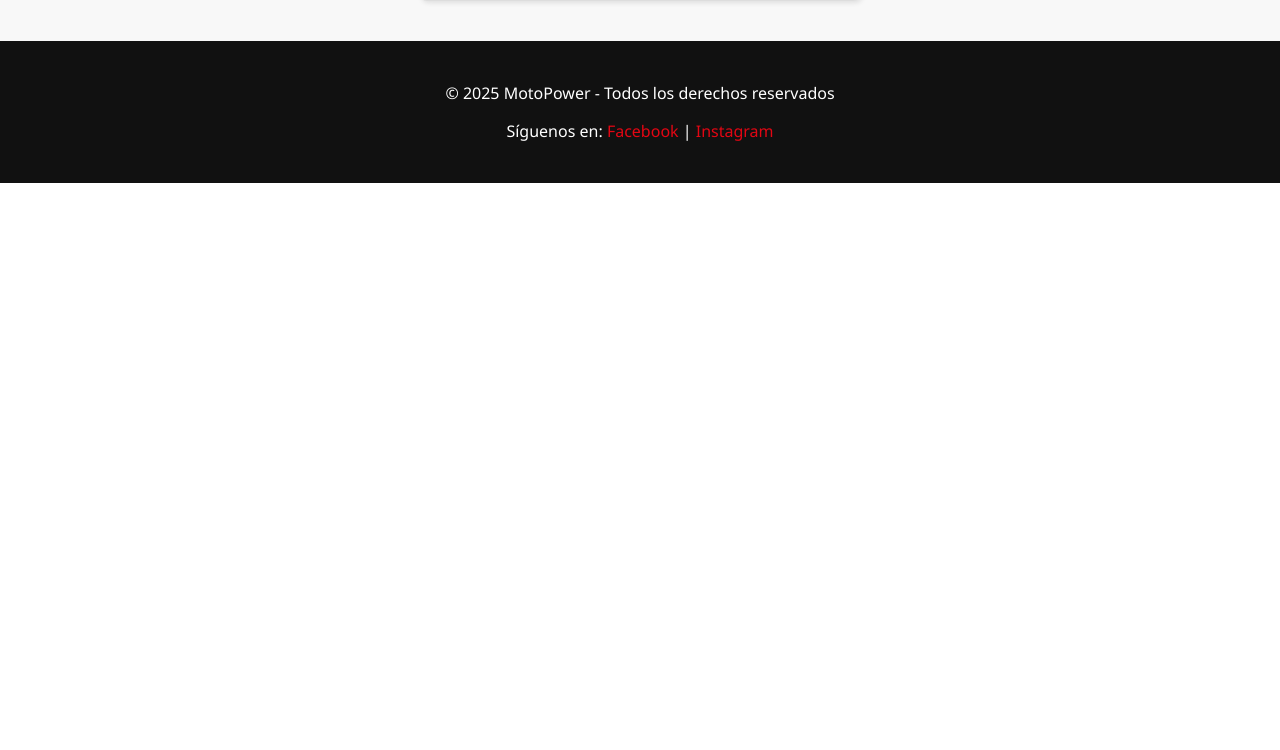
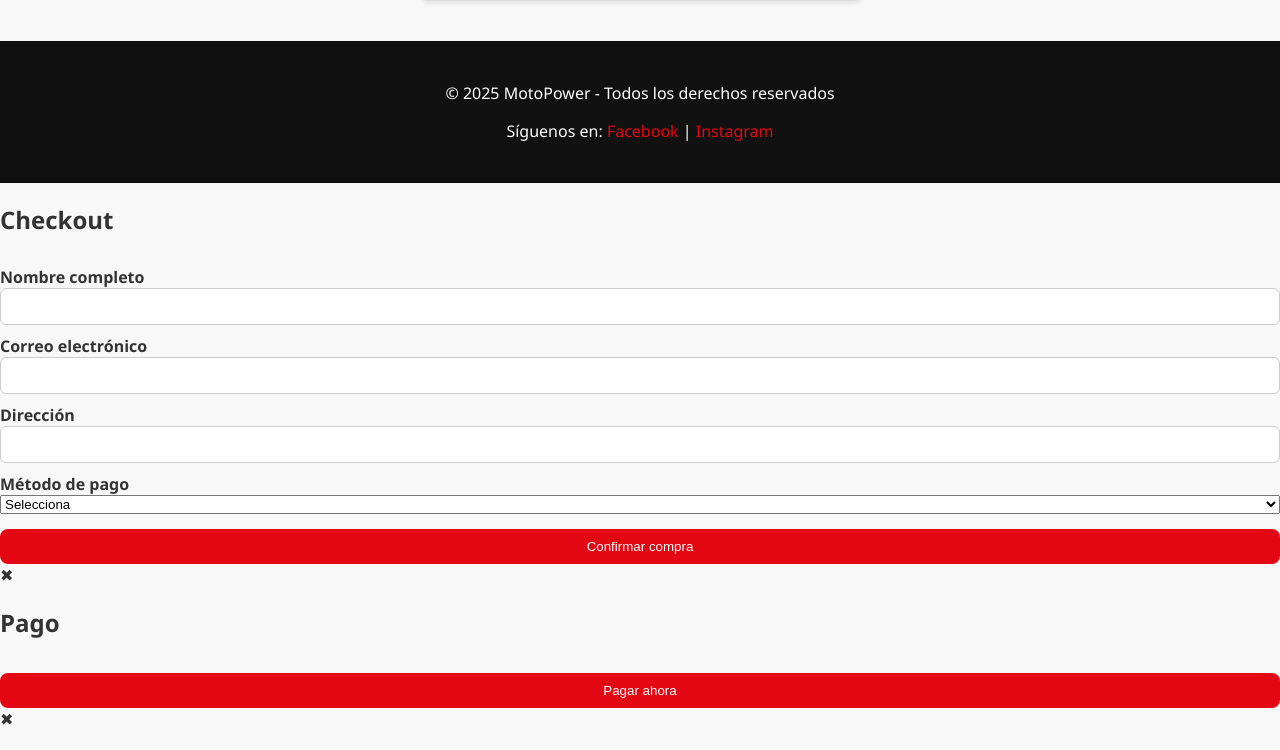
Before and after one commit to blas190/Orquidea, a Flask app: page / in a window 1280 px wide. Shown: the part 1975-2725 px from the top of the page. Before the commit the page ends 2158 px from the top, so only its background shows below. Run offline with Flask 3, Linux system fonts and the light colour scheme.

Commit message:
Ultima Version

```diff
--- a/app.py
+++ b/app.py
@@ -93,32 +93,9 @@
     else:
         return jsonify({"mensaje": "Credenciales inválidas"}), 401
 
-@app.route('/api/inventario', methods=['GET'])
-def obtener_inventario():
-    if not es_admin(request):
-        return jsonify({"mensaje": "Acceso denegado"}), 403
 
-    return jsonify(INVENTARIO)
 
-@app.route('/api/inventario', methods=['POST'])
-def crear_moto():
-    if not es_admin(request):
-        return jsonify({"mensaje": "Acceso denegado"}), 403
 
-    data = request.get_json()
-    nuevo_id = max(m["id"] for m in INVENTARIO) + 1
-
-    nueva_moto = {
-        "id": nuevo_id,
-        "modelo": data["modelo"],
-        "marca": data["marca"],
-        "cilindraje": data["cilindraje"],
-        "disponibles": data["disponibles"],
-        "precio": data["precio"]
-    }
-
-    INVENTARIO.append(nueva_moto)
-    return jsonify(nueva_moto), 201
 
 
 
--- a/static/estilos.css
+++ b/static/estilos.css
@@ -369,179 +369,3 @@
   display: none;
   z-index: 3000;
 }
-
-#btn-carrito {
-  display: none; /* OCULTO por defecto */
-}
-
-/* ===============================
-   ESTILO PANEL CARRITO
-================================ */
-
-.carrito-panel h3 {
-  background: #2ecc71; /* verde */
-  color: white;
-  padding: 12px;
-  margin: -15px -15px 10px -15px;
-  border-radius: 10px 10px 0 0;
-  text-align: center;
-  font-family: 'Segoe UI', 'Poppins', Arial, sans-serif;
-  font-weight: 600;
-  letter-spacing: 0.5px;
-}
-
-/* Lista de productos */
-#lista-carrito {
-  list-style: none;
-  padding: 0;
-  margin: 10px 0;
-}
-
-#lista-carrito li {
-  padding: 6px 0;
-  border-bottom: 1px solid #eee;
-  font-size: 14px;
-}
-
-/* Total */
-#total-carrito {
-  font-weight: bold;
-  margin-top: 10px;
-  text-align: right;
-}
-
-/* Botón Vaciar */
-.carrito-panel button {
-  background: #e30613; /* rojo corporativo */
-  color: white;
-  border: none;
-  padding: 10px;
-  margin-top: 12px;
-  width: 100%;
-  border-radius: 8px;
-  font-weight: bold;
-  cursor: pointer;
-  transition: all 0.3s ease;
-}
-
-.carrito-panel button:hover {
-  background: #a5050f;
-  transform: scale(1.02);
-}
-
-/* ===============================
-   MODAL CHECKOUT
-================================ */
-
-.checkout-modal {
-  position: fixed;
-  top: 0;
-  left: 0;
-  width: 100%;
-  height: 100%;
-  background: rgba(0, 0, 0, 0.6);
-  display: none;               /* OCULTO POR DEFECTO */
-  align-items: center;
-  justify-content: center;
-  z-index: 99999;
-}
-
-.checkout-modal.active {
-  display: flex;
-}
-
-.checkout-panel {
-  background: white;
-  width: 400px;
-  max-width: 90%;
-  padding: 25px;
-  border-radius: 12px;
-  box-shadow: 0 8px 25px rgba(0,0,0,0.3);
-  position: relative;
-  animation: aparecer 0.3s ease;
-}
-
-@keyframes aparecer {
-  from {
-    opacity: 0;
-    transform: scale(0.9);
-  }
-  to {
-    opacity: 1;
-    transform: scale(1);
-  }
-}
-
-.checkout-panel h2 {
-  text-align: center;
-  color: #2ecc71;
-  margin-bottom: 15px;
-}
-
-.checkout-panel label {
-  font-weight: bold;
-  margin-top: 10px;
-}
-
-.checkout-panel input,
-.checkout-panel select {
-  width: 100%;
-  padding: 10px;
-  margin-top: 5px;
-  border-radius: 6px;
-  border: 1px solid #ccc;
-}
-
-.checkout-panel button {
-  margin-top: 20px;
-  background: #2ecc71;
-  color: white;
-  border: none;
-  padding: 12px;
-  width: 100%;
-  border-radius: 8px;
-  font-weight: bold;
-  cursor: pointer;
-}
-
-.checkout-panel button:hover {
-  background: #27ae60;
-}
-
-/* Botón cerrar */
-.close-checkout {
-  position: absolute;
-  top: 10px;
-  right: 14px;
-  cursor: pointer;
-  font-size: 20px;
-  font-weight: bold;
-}
-
-/* RESULTADO DE PAGO */
-.resultado {
-  text-align: center;
-}
-
-.icono-resultado {
-  font-size: 60px;
-  margin-top: 20px;
-  animation: pop 0.6s ease;
-}
-
-@keyframes pop {
-  0% {
-    transform: scale(0);
-    opacity: 0;
-  }
-  100% {
-    transform: scale(1);
-    opacity: 1;
-  }
-}
-
-#login-feedback {
-  min-height: 20px;
-  text-align: center;
-  font-weight: bold;
-}
```
Also changed, not shown: templates/index.html (+8 -1 lines).
